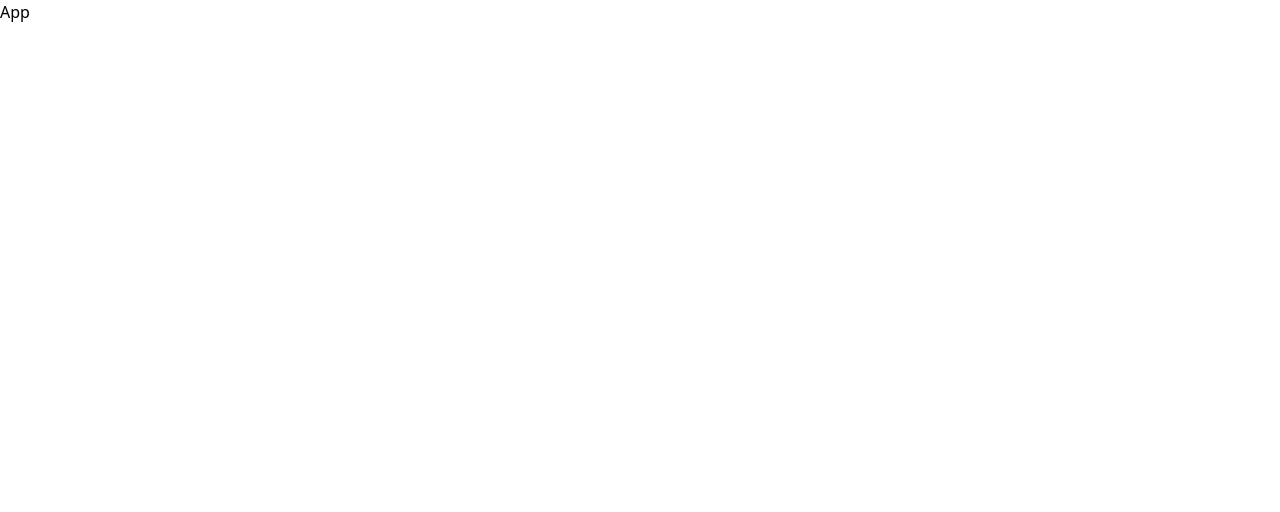
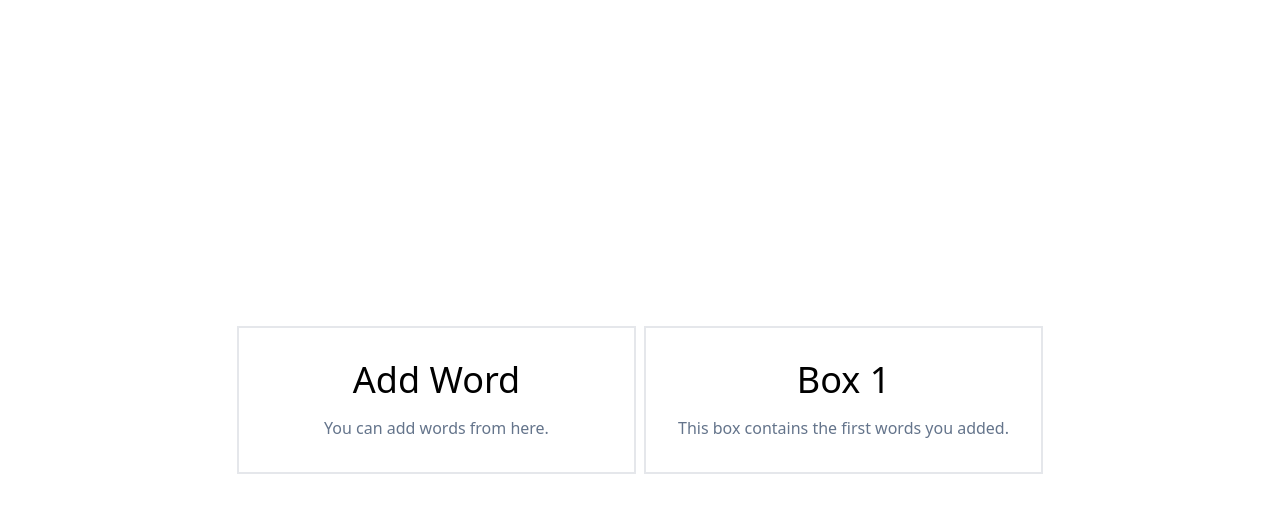
Before and after one commit to ferhatkplnn/MemWord, a React (Vite) app: page / in a window 1280 px wide. Shown: the top 512 px of the page. Built offline with nearby package versions, Linux system fonts and the light colour scheme.

Commit message:
Add home page with links to add word and box 1 pages

```diff
--- a/src/App.jsx
+++ b/src/App.jsx
@@ -1,5 +1,31 @@
+import { Link } from "react-router-dom";
+
 function App() {
-  return <div>App</div>;
+  return (
+    <>
+      <div className="flex justify-center items-center h-screen">
+        <div className="grid grid-cols-2 gap-2">
+          <Link to="/add-word">
+            <div className="border-2 p-8 text-center space-y-4">
+              <h2 className="text-4xl font-medium">Add Word</h2>
+              <p className="font-light text-slate-500">
+                You can add words from here.
+              </p>
+            </div>
+          </Link>
+
+          <Link>
+            <div className="border-2 p-8 text-center space-y-4">
+              <h2 className="text-4xl font-medium">Box 1</h2>
+              <p className="font-light text-slate-500">
+                This box contains the first words you added.
+              </p>
+            </div>
+          </Link>
+        </div>
+      </div>
+    </>
+  );
 }
 
 export default App;
--- /dev/null
+++ b/src/pages/AddWord.jsx
@@ -0,0 +1,5 @@
+function AddWord() {
+  return <div></div>;
+}
+
+export default AddWord;
```
Also changed, not shown: src/pages/Home.jsx (added).
